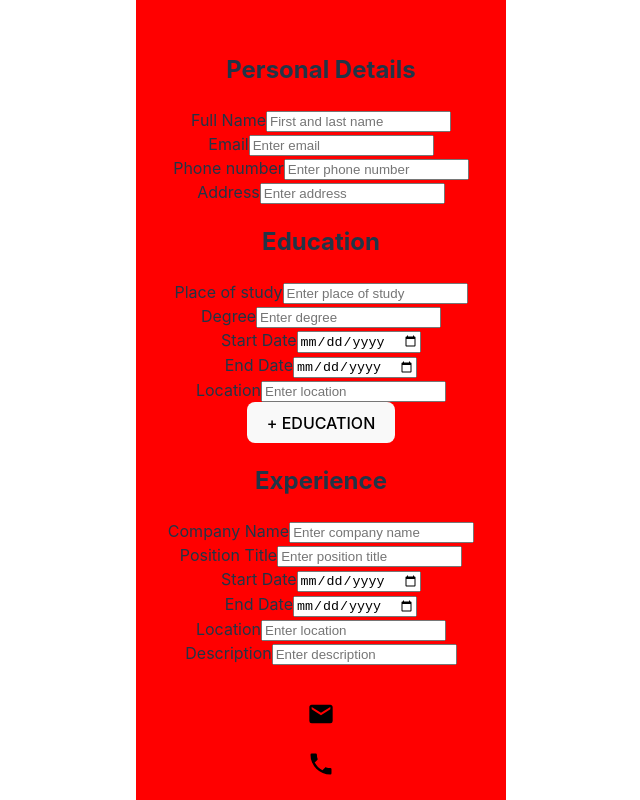
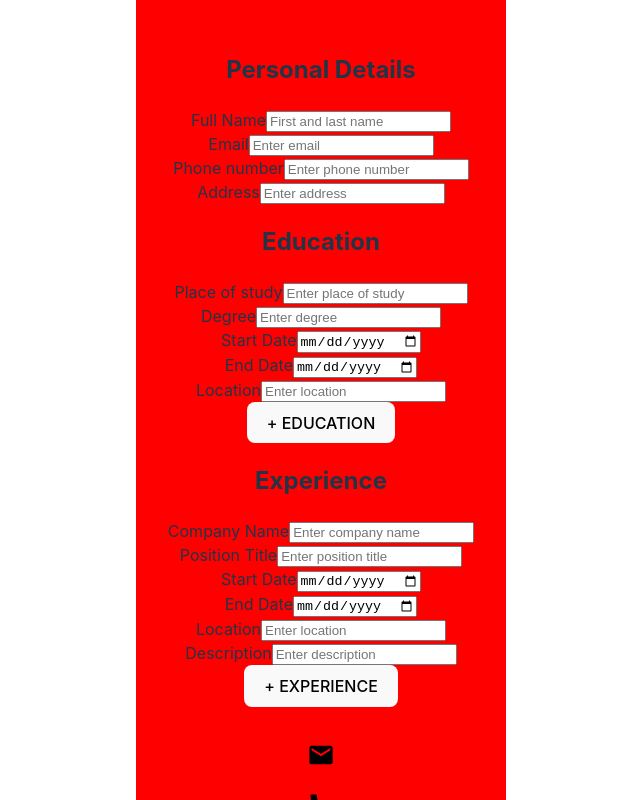
Before and after one commit to JyrexRonaldo/cv-application, a React (Vite) app: page / in a window 1280 px wide. Shown: the top 800 px of the page, without its empty margins (319-959 px from the left). Built offline with nearby package versions, Linux system fonts and the light colour scheme.

Commit message:
Control experience section inputs

```diff
--- a/src/components/App.jsx
+++ b/src/components/App.jsx
@@ -93,6 +93,18 @@ function App() {
     description: "",
   });
 
+
+  const resetExperienceInfo = () => {
+    setExperienceInfo({
+      companyName: "",
+      positionTitle: "",
+      startDate: "",
+      endDate: "",
+      location: "",
+      description: "",
+    })
+  }
+
   const handleCompanyNameChange = (e) => {
     setExperienceInfo({ ...experienceInfo, companyName: e.target.value });
   };
@@ -132,6 +144,21 @@ function App() {
 
     console.log(educationArray);
   };
+
+  const [experienceArray, setExperienceArray] = useState([])
+
+  const handleExperienceSubmit = () => {
+    for (const key in experienceInfo) {
+      if (experienceInfo[key].trim() === "") {
+        return
+      }
+    }
+
+    setExperienceArray([...experienceArray, experienceInfo])
+    resetExperienceInfo()
+
+    console.log(experienceArray)
+  }
 
   // console.log(getInputAttributes("Email", "text", "Yuh is my driver"));
 
@@ -195,36 +222,42 @@ function App() {
       "Company Name",
       "text",
       "Enter company name",
+      experienceInfo.companyName,
       handleCompanyNameChange
     ),
     getInputAttributes(
       "Position Title",
       "text",
       "Enter position title",
+      experienceInfo.positionTitle,
       handlePositionTitleChange
     ),
     getInputAttributes(
       "Start Date",
       "date",
       "mm/dd/yyyy",
+      experienceInfo.startDate,
       handleStartDateCompanyChange
     ),
     getInputAttributes(
       "End Date",
       "date",
       "mm/dd/yyyy",
+      experienceInfo.endDate,
       handleEndDateCompanyChange
     ),
     getInputAttributes(
       "Location",
       "text",
       "Enter location",
+      experienceInfo.location,
       handleCompanyLocationChange
     ),
     getInputAttributes(
       "Description",
       "text",
       "Enter description",
+      experienceInfo.description,
       handleRoleDescriptionChange
     ),
   ];
@@ -253,6 +286,10 @@ function App() {
 
   console.log(personalDetailsInfo);
 
+  console.log(educationArray);
+
+  console.log(experienceArray);
+
   return (
     <>
       <FormComponent title={"Personal Details"}>
@@ -266,7 +303,7 @@ function App() {
       </FormComponent>
       <FormComponent title={"Experience"}>
         {experienceInputsArray}
-        {/* <button>+ EXPERIENCE</button> */}
+        <button type="button" onClick={handleExperienceSubmit}>+ EXPERIENCE</button>
       </FormComponent>
       <Resume
         personalDetailsObject={personalDetailsInfo}
```
